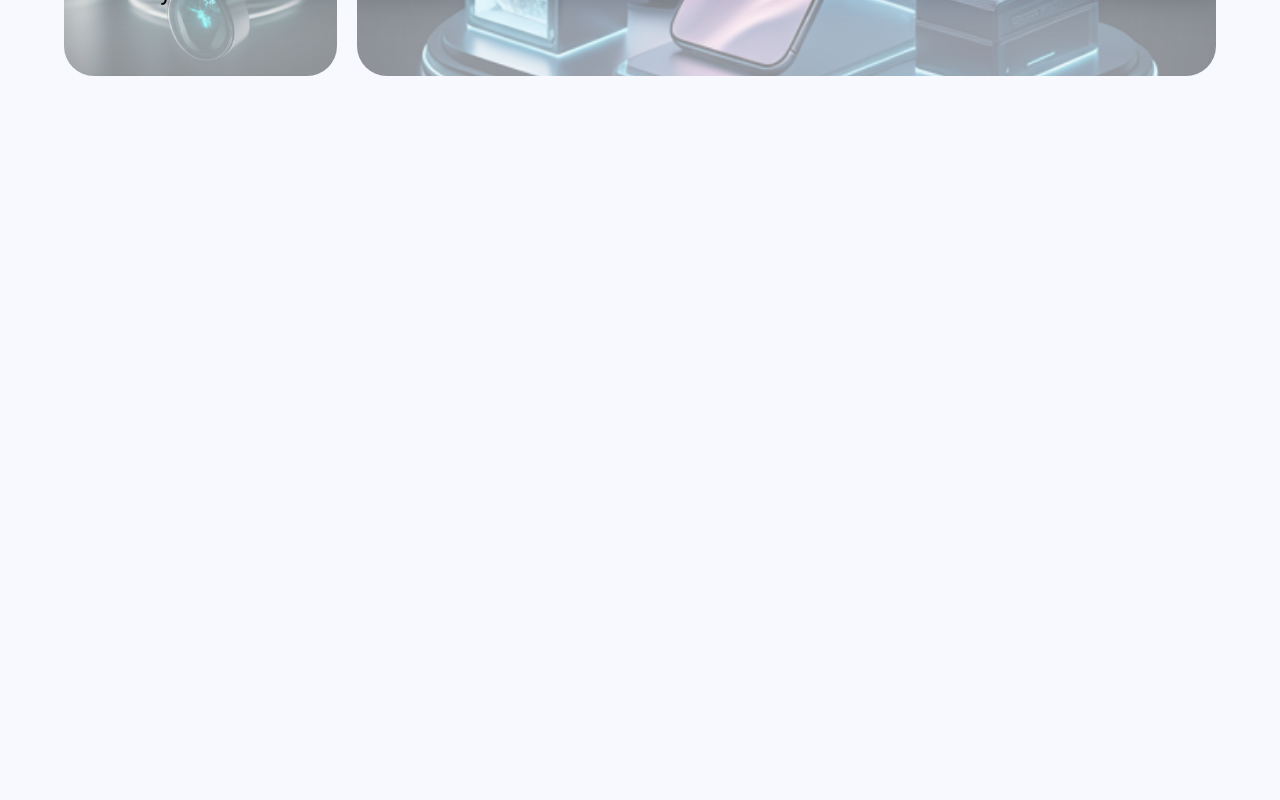
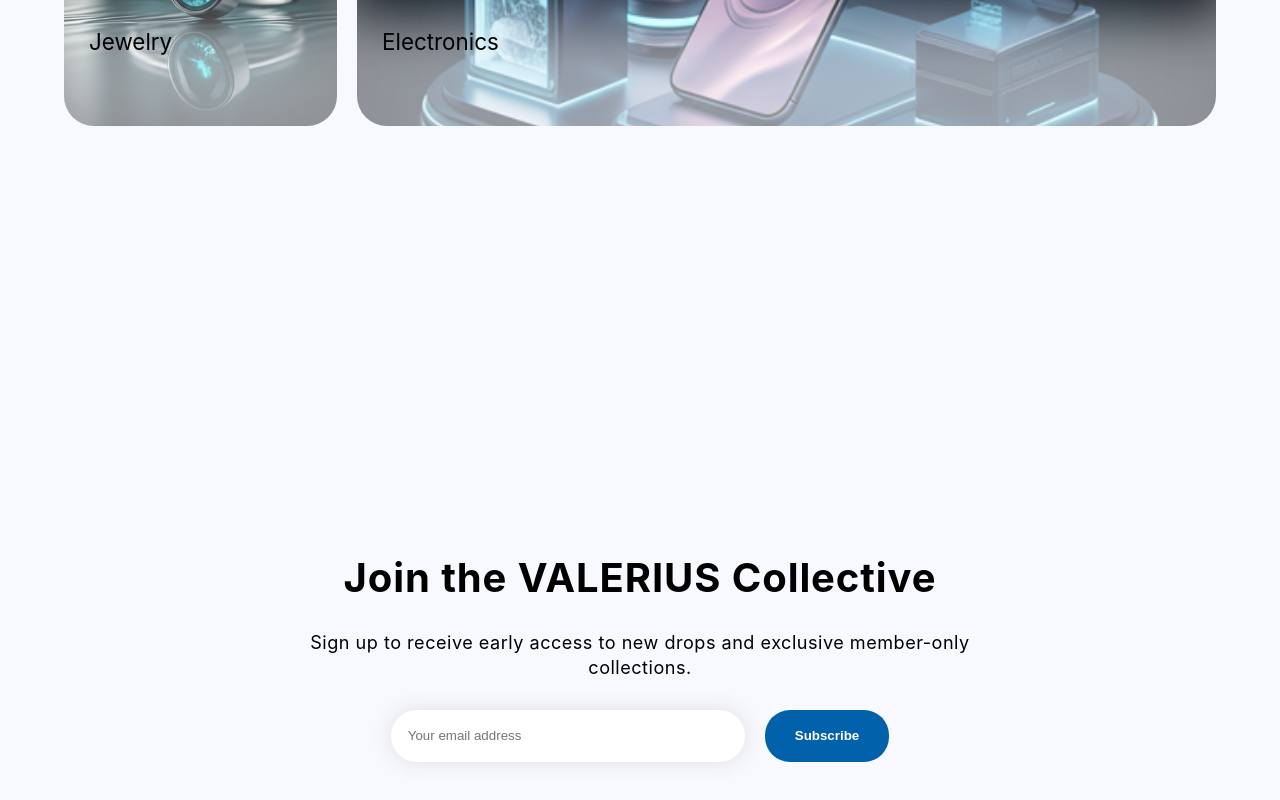
Before and after one commit to KTAGit/shopping_cart, a React (Vite) app: page / in a window 1280 px wide. Shown: the part 1568-2368 px from the top of the page. Before the commit the page ends 1744 px from the top, so only its background shows below. Built offline with nearby package versions, Linux system fonts and the light colour scheme; a web font is replaced by a local one.

Commit message:
Add SignUp component and styling

```diff
--- a/src/App.jsx
+++ b/src/App.jsx
@@ -2,6 +2,7 @@
 import { Navbar } from './Navbar'
 import { Hero } from './Hero'
 import { Categories } from './Categories'
+import { SignUp } from './SignUp'
 
 function App() {
   return (
@@ -9,6 +10,7 @@
     <Navbar />
     <Hero />
     <Categories />
+    <SignUp />
     </>
   )
 }
--- /dev/null
+++ b/src/SignUp.jsx
@@ -0,0 +1,12 @@
+export function SignUp () {
+    return (
+        <div className="sign-up-container">
+            <h1>Join the VALERIUS Collective</h1>
+            <p>Sign up to receive early access to new drops and exclusive member-only <br /> collections.</p>
+            <form action="#">
+                <input type="email" name="email" required placeholder="Your email address"/>
+                <button className="subscribe-btn">Subscribe</button>
+            </form>
+        </div>
+    )
+}
--- a/src/index.css
+++ b/src/index.css
@@ -47,6 +47,7 @@
 .title {
   margin: 0;
   letter-spacing: 1px;
+  font-size: 2.5em;
 }
 
 .category-wrapper > p{
@@ -68,7 +69,7 @@
   display: flex;
   justify-self: center;
   justify-content: space-evenly;
-  padding-top: 100px;
+  padding-top: 150px;
   padding-bottom: 100px;
   box-shadow:  inset 0 50px 20px -60px #41475259;
   clip-path: inset(0px 0px 0px 0px);
@@ -262,3 +263,50 @@
  }
 
 }
+
+
+.sign-up-container {
+  margin: 400px 0px 400px 0px;
+  width: 100%;
+  display: flex;
+  flex-direction: column;
+  align-items: center;
+
+  h1 {
+    margin-bottom: 10px;
+    letter-spacing: .9px;
+    font-size: 2.5em;
+  }
+
+  p {
+    text-align: center;
+    letter-spacing: .5px;
+    line-height: 25px;
+    margin-bottom: 30px;
+    font-size: 1.13em;
+  }
+
+  form {
+    display: flex;
+    gap: 20px;
+
+    input {
+      height: 50px;
+      width: 350px;
+      text-indent: 15px;
+      border: none;
+      border-radius: 50px;
+      box-shadow: 0px 0px 20px 1px #41475220;
+    }
+
+    button {
+      padding: 10px 30px 10px 30px;
+      border-radius: 25px;
+      border: none;
+      background-color: #0161AB;
+      color: white;
+      font-weight: 600;
+    }
+
+  }
+}
```
